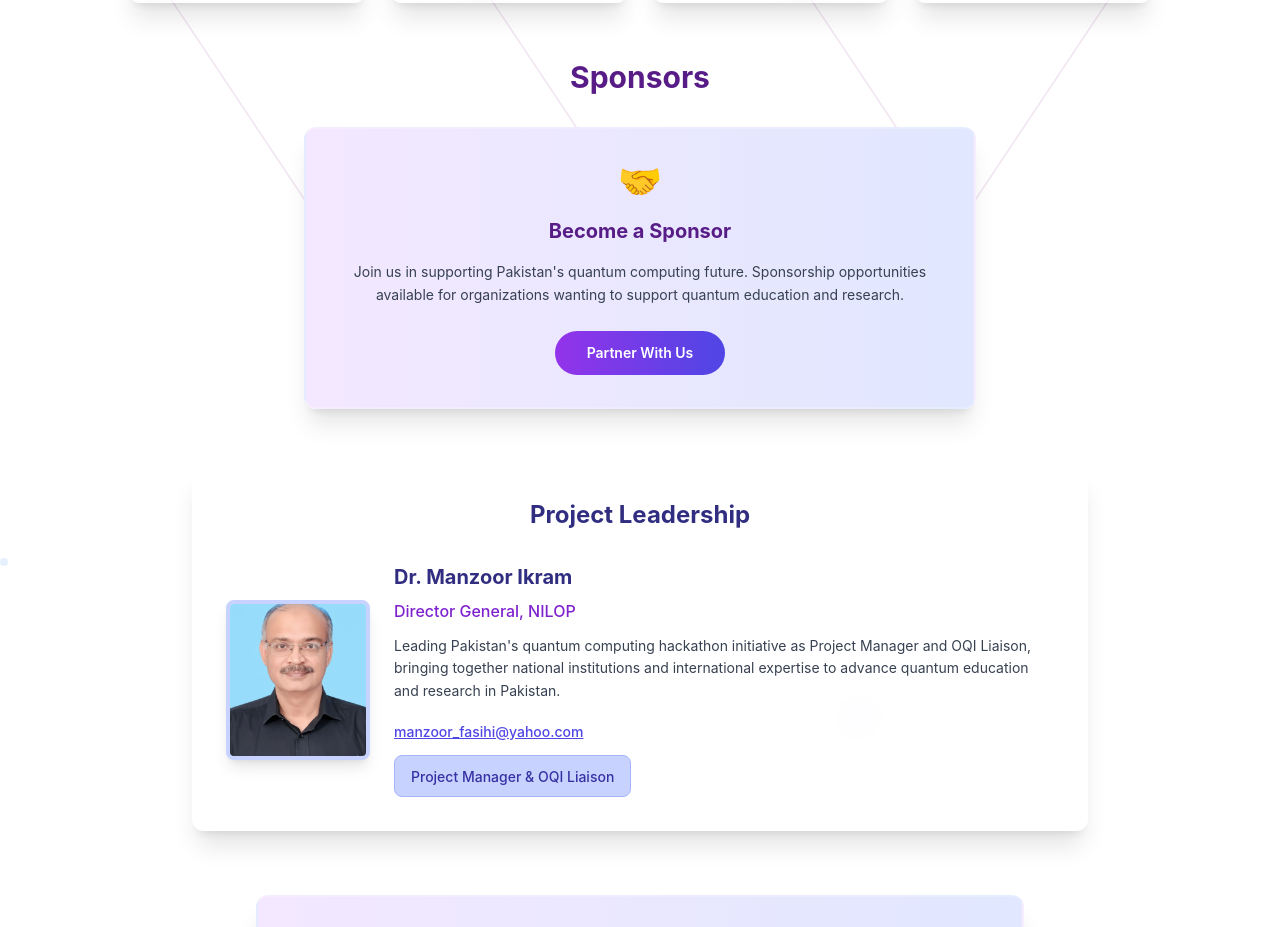
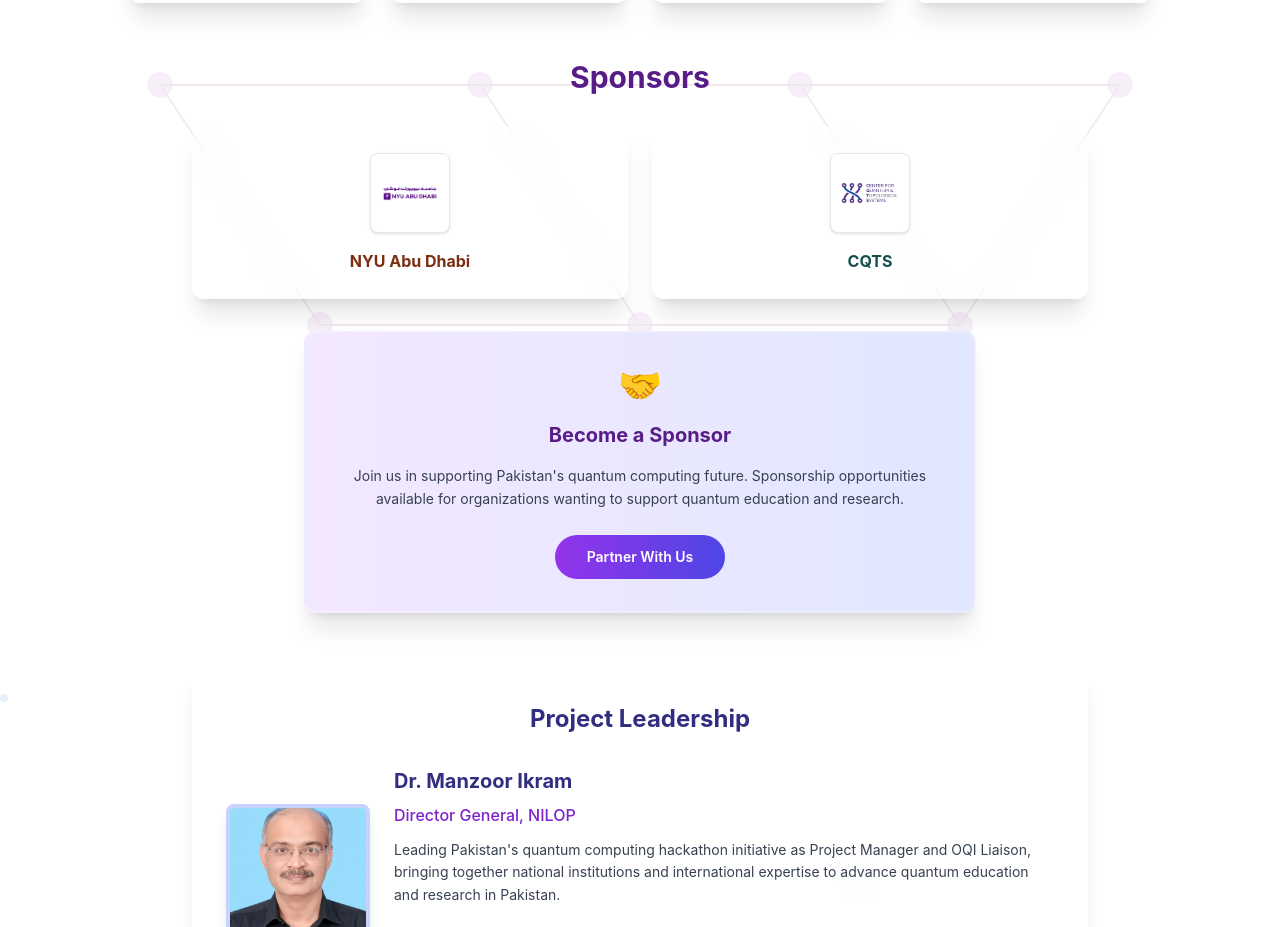
Before and after one commit to saadkarim754/QUANTUM-hackathon, a Next.js app: page / in a window 1280 px wide. Shown: the part 5960-6887 px from the top of the page. Built offline with nearby package versions, Linux system fonts and the light colour scheme; no server answers.

Commit message:
name change and added sponsors

```diff
--- a/src/components/layout/Footer.js
+++ b/src/components/layout/Footer.js
@@ -15,7 +15,7 @@ const Footer = () => {
 
   const organizers = [
     'PIEAS - Pakistan Institute of Engineering & Applied Sciences',
-    'NCP - National Center for Physics',
+    'NCP - National Centre for Physics',
     'NILOP - National Institute of Lasers and Optronics',
     'OQI - Open Quantum Institute at CERN'
   ];
--- a/src/components/sections/Organizers.js
+++ b/src/components/sections/Organizers.js
@@ -155,6 +155,33 @@ const Organizers = () => {
           <h3 className="text-2xl sm:text-3xl font-bold text-purple-900 text-center mb-6 sm:mb-8">
             Sponsors
           </h3>
+          <div className="max-w-4xl mx-auto">
+            {/* Current Sponsors */}
+            <div className="grid grid-cols-1 sm:grid-cols-2 gap-6 mb-8">
+              <Card variant="glass" className="p-4 sm:p-6 bg-orange-50 border-2 border-orange-200 text-center hover:bg-orange-100 transition-all duration-300">
+                <div className="w-16 h-16 sm:w-20 sm:h-20 mx-auto mb-3 sm:mb-4 flex items-center justify-center bg-white rounded-lg shadow border p-2">
+                  <img
+                    src="/images/sponsors/NYU-abudhabi.jpg"
+                    alt="NYU Abu Dhabi"
+                    className="w-full h-full object-contain"
+                  />
+                </div>
+                <h4 className="text-sm sm:text-base font-bold text-orange-900">NYU Abu Dhabi</h4>
+              </Card>
+
+              <Card variant="glass" className="p-4 sm:p-6 bg-teal-50 border-2 border-teal-200 text-center hover:bg-teal-100 transition-all duration-300">
+                <div className="w-16 h-16 sm:w-20 sm:h-20 mx-auto mb-3 sm:mb-4 flex items-center justify-center bg-white rounded-lg shadow border p-2">
+                  <img
+                    src="/images/sponsors/CQTS.jpg"
+                    alt="CQTS"
+                    className="w-full h-full object-contain"
+                  />
+                </div>
+                <h4 className="text-sm sm:text-base font-bold text-teal-900">CQTS</h4>
+              </Card>
+            </div>
+
+            {/* Become a Sponsor Section */}
             <Card variant="glass" className="max-w-2xl mx-auto p-6 sm:p-8 bg-gradient-to-r from-purple-100 to-indigo-100 border-2 border-purple-200 text-center">
               <div className="text-3xl sm:text-4xl mb-3 sm:mb-4">🤝</div>
               <h4 className="text-lg sm:text-xl font-bold text-purple-900 mb-3 sm:mb-4">
@@ -168,6 +195,7 @@ const Organizers = () => {
                 Partner With Us
               </button>
             </Card>
+          </div>
         </div>
 
         {/* Project Leadership */}
```
Also changed, not shown: public/images/sponsors/CQTS.jpg (added), public/images/sponsors/NYU-abudhabi.jpg (added), src/lib/constants.js. Lines whose indentation alone changed are shown as unchanged.
